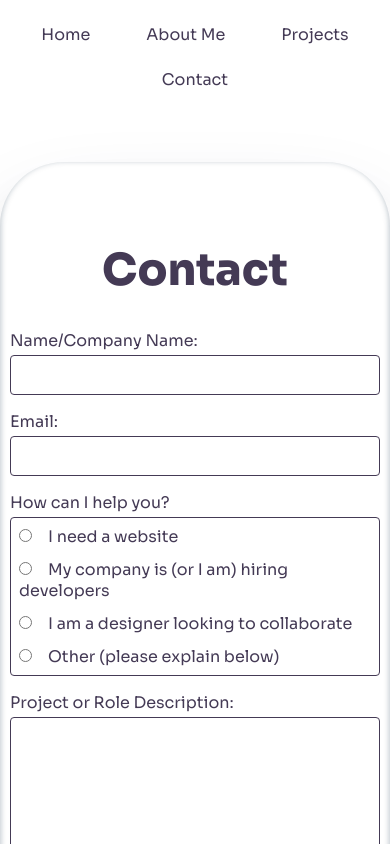
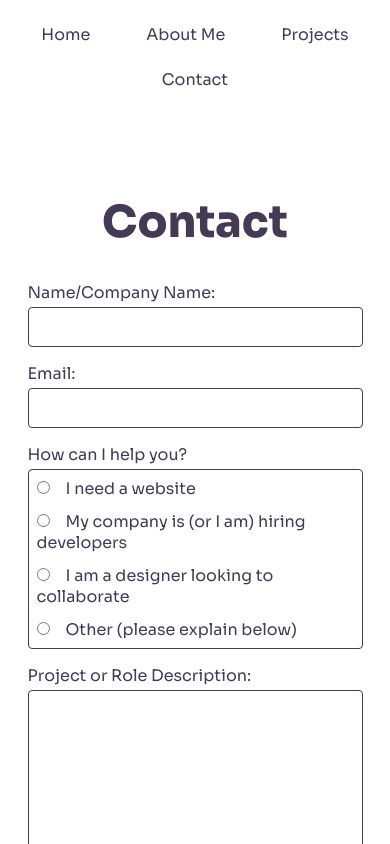
Before and after one commit to MikeKochendorfer/portfolio, a Next.js app: page /contact in a window 390 px wide. Shown: the top 844 px of the page. Built offline with nearby package versions, Linux system fonts and the light colour scheme.

Commit message:
style: mobile responsiveness on contact form

```diff
--- a/styles/ContactStyles.module.css
+++ b/styles/ContactStyles.module.css
@@ -20,7 +20,6 @@
   margin-top: 1rem;
   width: 100%;
   max-width: 650px;
-  min-width: 370px;
   align-self: center;
 }
 
@@ -67,3 +66,11 @@
   padding: 1rem;
   border-radius: .25rem;
 }
+
+@media (max-width: 550px) {
+  .contactWrapper {
+    box-shadow: none;
+    padding: 2rem .5rem;
+    max-width: 90%;
+  }
+}
```
